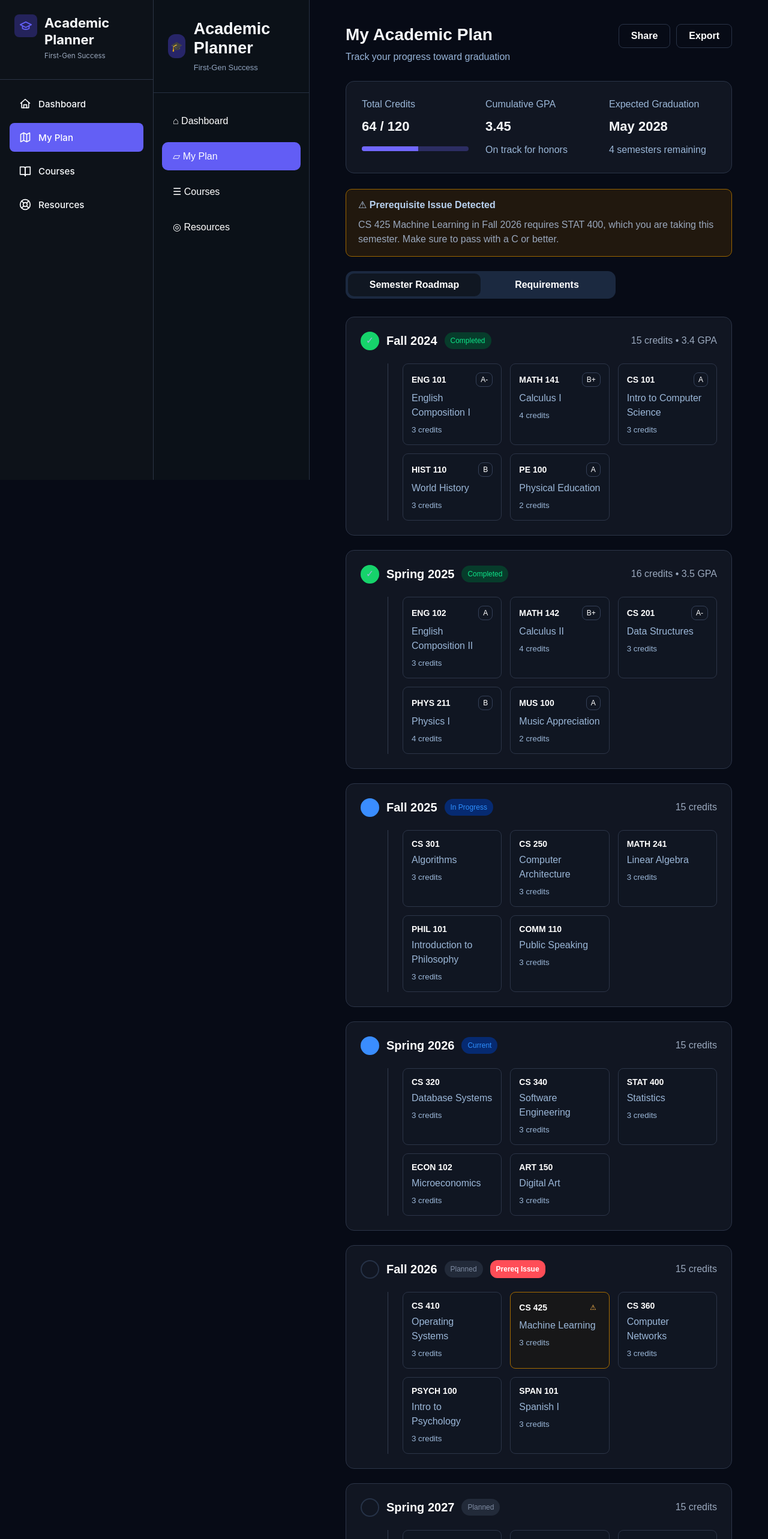
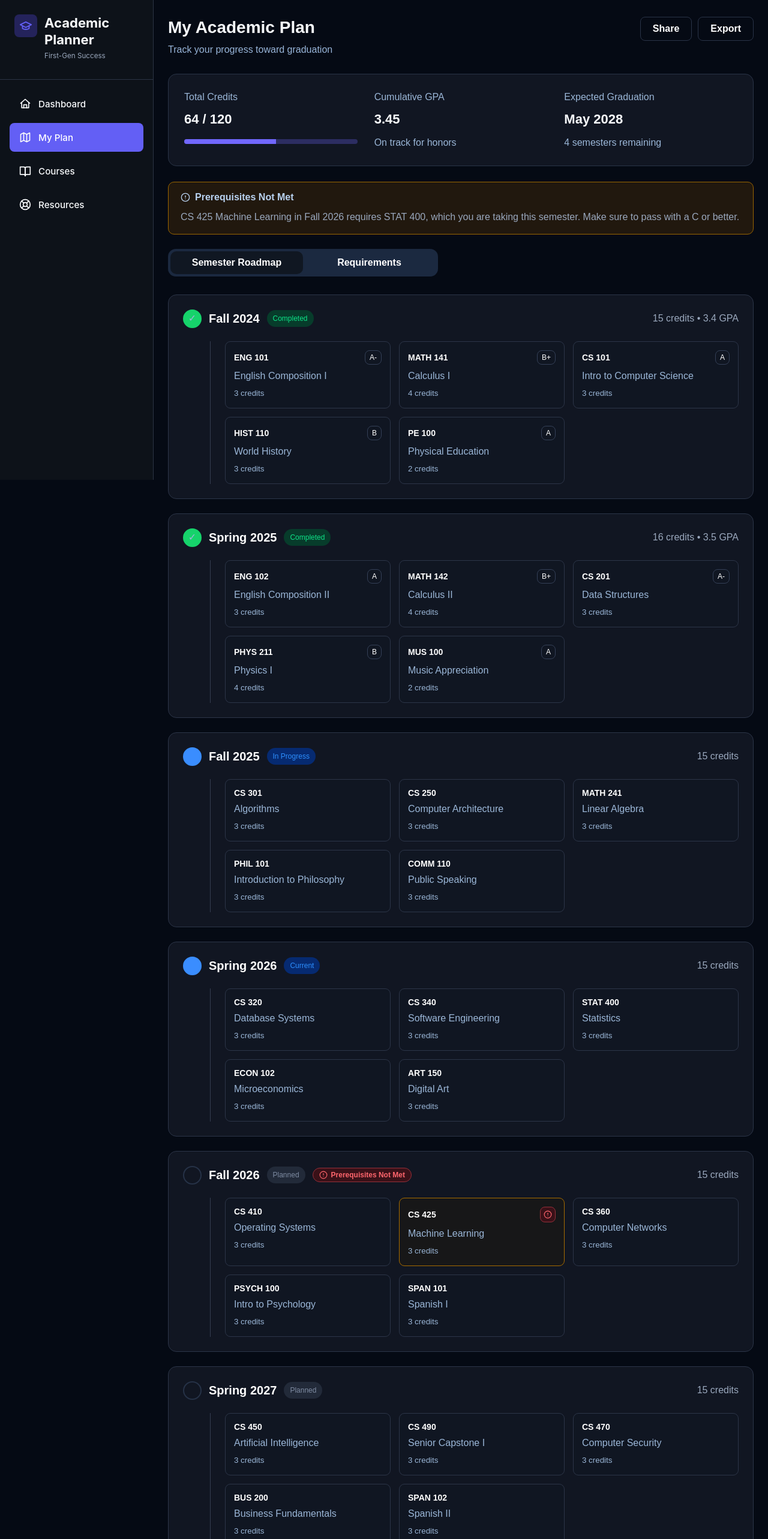
Before and after one commit to Dar125/CECS-448-Assignment-3, a React (Vite) app: page /my-plan in a window 1280 px wide. Shown: the top 2566 px of the page at 60% size. Built offline with nearby package versions, Linux system fonts and the light colour scheme.

Commit message:
Standardize plan and course page layout

```diff
--- a/src/pages/CoursePlanningPage.jsx
+++ b/src/pages/CoursePlanningPage.jsx
@@ -1,5 +1,5 @@
 import { useState } from 'react'
-import { Link } from 'react-router-dom'
+import Icon from '../components/Icon.jsx'
 import '../styles/myplan.css'
 import '../styles/CoursePlanningPage.css'
 
@@ -80,6 +80,11 @@ const currentSchedule = [
   },
 ]
 
+const getPrerequisiteStatus = (req) => (req.includes('missing') ? 'not-met' : 'met')
+
+const getPrerequisiteLabel = (req) =>
+  req.replace(' ✓', '').replace(' (missing)', '')
+
 function CoursePlanningPage() {
   const [activeTab, setActiveTab] = useState('browse')
   const [searchTerm, setSearchTerm] = useState('')
@@ -91,23 +96,6 @@ const filteredCourses = courses.filter((course) => {
 
   return (
     <div className="my-plan-page course-planning-page">
-      <aside className="plan-sidebar">
-        <div className="brand-box">
-          <div className="brand-icon">🎓</div>
-          <div>
-            <h2>Academic Planner</h2>
-            <p>First-Gen Success</p>
-          </div>
-        </div>
-
-        <nav className="side-links">
-          <Link to="/dashboard">⌂ Dashboard</Link>
-          <Link to="/my-plan">▱ My Plan</Link>
-          <Link to="/plan-courses" className="selected">▰ Courses</Link>
-          <Link to="/resources">◎ Resources</Link>
-        </nav>
-      </aside>
-
       <main className="course-main">
         <header className="course-top">
           <h1>Course Planning</h1>
@@ -156,8 +144,9 @@ const filteredCourses = courses.filter((course) => {
                       <div className="figma-title-row">
                         <h2>{course.code} - {course.name}</h2>
 
-                        <span className={course.eligible ? 'badge-green' : 'badge-red'}>
-                          {course.eligible ? '⊙ Eligible' : '⊙ Prerequisites Not Met'}
+                        <span className={course.eligible ? 'prereq-status met' : 'prereq-status not-met'}>
+                          <Icon name={course.eligible ? 'check' : 'alert'} size={14} />
+                          {course.eligible ? 'Prerequisites Met' : 'Prerequisites Not Met'}
                         </span>
                       </div>
 
@@ -195,14 +184,19 @@ const filteredCourses = courses.filter((course) => {
                     <p>Prerequisites:</p>
 
                     <div>
-                      {course.prereqs.map((req) => (
+                      {course.prereqs.map((req) => {
+                        const status = getPrerequisiteStatus(req)
+
+                        return (
                           <span
                             key={req}
-                          className={req.includes('missing') ? 'req-red' : 'req-green'}
+                            className={status === 'not-met' ? 'prereq-chip not-met' : 'prereq-chip met'}
                           >
-                          {req}
+                            <Icon name={status === 'not-met' ? 'alert' : 'check'} size={12} />
+                            {getPrerequisiteLabel(req)}
                           </span>
-                      ))}
+                        )
+                      })}
                     </div>
                   </div>
                 </article>
--- a/src/pages/MyPlanPage.jsx
+++ b/src/pages/MyPlanPage.jsx
@@ -1,5 +1,5 @@
 import { useState } from 'react'
-import { Link } from 'react-router-dom'
+import Icon from '../components/Icon.jsx'
 import '../styles/myplan.css'
 
 const semesters = [
@@ -101,23 +101,6 @@ function MyPlanPage() {
 
   return (
     <div className="my-plan-page">
-      <aside className="plan-sidebar">
-        <div className="brand-box">
-          <div className="brand-icon">🎓</div>
-          <div>
-            <h2>Academic Planner</h2>
-            <p>First-Gen Success</p>
-          </div>
-        </div>
-
-        <nav className="side-links">
-          <a href="/dashboard">⌂ Dashboard</a>
-          <Link to="/my-plan" className="selected">▱ My Plan</Link>
-          <Link to="/plan-courses">☰ Courses</Link>
-          <Link to="/resources">◎ Resources</Link>
-        </nav>
-      </aside>
-
       <main className="plan-main">
         <div className="plan-header">
           <div>
@@ -154,7 +137,10 @@ function MyPlanPage() {
         </section>
 
         <section className="warning-box">
-          <strong>⚠ Prerequisite Issue Detected</strong>
+          <strong className="warning-title">
+            <Icon name="alert" size={16} />
+            Prerequisites Not Met
+          </strong>
           <p>
             CS 425 Machine Learning in Fall 2026 requires STAT 400, which you are
             taking this semester. Make sure to pass with a C or better.
@@ -194,7 +180,10 @@ function MyPlanPage() {
                     </span>
 
                     {semester.hasIssue && (
-                      <span className="issue-pill">Prereq Issue</span>
+                      <span className="prereq-status not-met">
+                        <Icon name="alert" size={14} />
+                        Prerequisites Not Met
+                      </span>
                     )}
                   </div>
 
@@ -210,7 +199,15 @@ function MyPlanPage() {
                       <div className="course-row">
                         <h4>{course.code}</h4>
                         {course.grade && <span>{course.grade}</span>}
-                        {course.issue && <span className="tiny-warning">⚠</span>}
+                        {course.issue && (
+                          <span
+                            aria-label="Prerequisites Not Met"
+                            className="prereq-status-icon not-met"
+                            title="Prerequisites Not Met"
+                          >
+                            <Icon name="alert" size={14} />
+                          </span>
+                        )}
                       </div>
 
                       <p>{course.name}</p>
--- a/src/styles/CoursePlanningPage.css
+++ b/src/styles/CoursePlanningPage.css
@@ -1,15 +1,7 @@
-
-.course-planning-page .plan-sidebar {
-  position: sticky;
-  top: 0;
-  height: 100vh;
-  overflow-y: auto;
-}
-
 .course-main {
   width: 100%;
-  max-width: 1260px;
-  padding: 42px 58px;
+  max-width: none;
+  padding: 0;
 }
 
 .course-top h1 {
@@ -134,6 +126,7 @@
 .figma-title-row {
   display: flex;
   align-items: center;
+  flex-wrap: wrap;
   gap: 12px;
 }
 
@@ -158,30 +151,6 @@
   padding: 11px 19px;
   font-weight: 700;
   cursor: pointer;
-}
-
-.badge-green,
-.badge-red,
-.req-green,
-.req-red {
-  border-radius: 999px;
-  font-size: 12px;
-  font-weight: 700;
-  padding: 4px 10px;
-}
-
-.badge-green,
-.req-green {
-  background: #073c2b;
-  color: #12e083;
-  border: 1px solid #0a7d4d;
-}
-
-.badge-red,
-.req-red {
-  background: #3a1118;
-  color: #ff666d;
-  border: 1px solid #94303a;
 }
 
 .figma-info-row {
@@ -310,7 +279,7 @@
 
 @media (max-width: 900px) {
   .course-main {
-    padding: 28px 18px;
+    padding: 0;
   }
 
   .figma-course-header,
--- a/src/styles/global.css
+++ b/src/styles/global.css
@@ -319,6 +319,62 @@ p {
 .day-pill.urgent {
   color: #ffffff;
   background: var(--red);
+}
+
+.prereq-status,
+.prereq-chip {
+  display: inline-flex;
+  align-items: center;
+  gap: 6px;
+  border-radius: 999px;
+  font-size: 0.75rem;
+  font-weight: 700;
+  line-height: 1;
+  white-space: nowrap;
+}
+
+.prereq-status {
+  min-height: 24px;
+  padding: 0 10px;
+}
+
+.prereq-chip {
+  min-height: 24px;
+  padding: 0 9px;
+}
+
+.prereq-status svg,
+.prereq-chip svg {
+  flex: 0 0 auto;
+}
+
+.prereq-status.met,
+.prereq-chip.met {
+  color: #12e083;
+  background: #073c2b;
+  border: 1px solid #0a7d4d;
+}
+
+.prereq-status.not-met,
+.prereq-chip.not-met {
+  color: #ff666d;
+  background: #3a1118;
+  border: 1px solid #94303a;
+}
+
+.prereq-status-icon {
+  display: inline-flex;
+  width: 26px;
+  height: 26px;
+  align-items: center;
+  justify-content: center;
+  border-radius: 999px;
+}
+
+.prereq-status-icon.not-met {
+  color: #ff666d;
+  background: #3a1118;
+  border: 1px solid #94303a;
 }
 
 .notice-stack {
@@ -656,23 +712,3 @@ p {
     width: 100%;
   }
 }
-
-/* Full screen layout override for the high fidelity My Plan page */
-body:has(.my-plan-page),
-body:has(.my-plan-page) #root,
-body:has(.my-plan-page) .app-shell {
-  background: #070b16;
-  width: 100%;
-  min-height: 100vh;
-}
-
-body:has(.my-plan-page) .page-shell {
-  width: 100%;
-  max-width: none;
-  margin: 0;
-  padding: 0;
-}
-
-body:has(.my-plan-page) .site-header {
-  display: none;
-}
--- a/src/styles/myplan.css
+++ b/src/styles/myplan.css
@@ -1,82 +1,13 @@
 .my-plan-page {
-  min-height: 100vh;
-  display: flex;
-  background: #070b16;
+  display: block;
   color: #ffffff;
   font-family: Arial, Helvetica, sans-serif;
 }
 
-.plan-sidebar {
-  width: 260px;
-  background: #0b1118;
-  border-right: 1px solid #263142;
-  flex-shrink: 0;
-}
-
-.plan-sidebar {
-  position: sticky;
-  top: 0;
-  height: 100vh;
-  overflow-y: auto;
-}
-
-.brand-box {
-  display: flex;
-  gap: 14px;
-  align-items: center;
-  padding: 32px 24px;
-  border-bottom: 1px solid #263142;
-}
-
-.brand-icon {
-  width: 40px;
-  height: 40px;
-  border-radius: 12px;
-  background: #272568;
-  display: flex;
-  align-items: center;
-  justify-content: center;
-}
-
-.brand-box h2 {
-  margin: 0;
-  font-size: 27px;
-  line-height: 1.2;
-}
-
-.brand-box p {
-  margin: 6px 0 0;
-  color: #91a4bf;
-  font-size: 13px;
-}
-
-.side-links {
-  padding: 24px 14px;
-  display: flex;
-  flex-direction: column;
-  gap: 12px;
-}
-
-.side-links a {
-  color: #ffffff;
-  text-decoration: none;
-  padding: 14px 18px;
-  border-radius: 10px;
-  font-size: 16px;
-}
-
-.side-links a:hover {
-  background: #151c27;
-}
-
-.side-links .selected {
-  background: #625df5;
-}
-
 .plan-main {
   width: 100%;
-  max-width: 1280px;
-  padding: 40px 60px;
+  max-width: none;
+  padding: 0;
 }
 
 .plan-header {
@@ -165,8 +96,13 @@
 }
 
 .warning-box strong {
-  display: block;
   margin-bottom: 12px;
+}
+
+.warning-title {
+  display: flex;
+  align-items: center;
+  gap: 8px;
 }
 
 .warning-box p {
@@ -222,6 +158,7 @@
 .semester-left {
   display: flex;
   align-items: center;
+  flex-wrap: wrap;
   gap: 12px;
 }
 
@@ -273,15 +210,6 @@
   color: #7f8ca3;
 }
 
-.issue-pill {
-  background: #ff4d57;
-  color: white;
-  font-size: 12px;
-  padding: 6px 10px;
-  border-radius: 12px;
-  font-weight: bold;
-}
-
 .course-grid {
   display: grid;
   grid-template-columns: repeat(3, 1fr);
@@ -321,6 +249,11 @@
   font-size: 12px;
 }
 
+.course-row .prereq-status-icon {
+  flex: 0 0 auto;
+  padding: 0;
+}
+
 .course-box p {
   margin: 7px 0;
   color: #9bb7d8;
@@ -333,11 +266,6 @@
 .course-warning {
   border-color: #a66b00;
   background: #171718;
-}
-
-.tiny-warning {
-  color: #ffb84d;
-  border: none !important;
 }
 
 .requirements-grid {
@@ -387,21 +315,8 @@
 }
 
 @media (max-width: 900px) {
-  .my-plan-page {
-    display: block;
-  }
-
-  .plan-sidebar {
-    width: auto;
-  }
-
-  .side-links {
-    flex-direction: row;
-    overflow-x: auto;
-  }
-
   .plan-main {
-    padding: 28px 18px;
+    padding: 0;
   }
 
   .plan-header {
```
Lines whose indentation alone changed are shown as unchanged.
